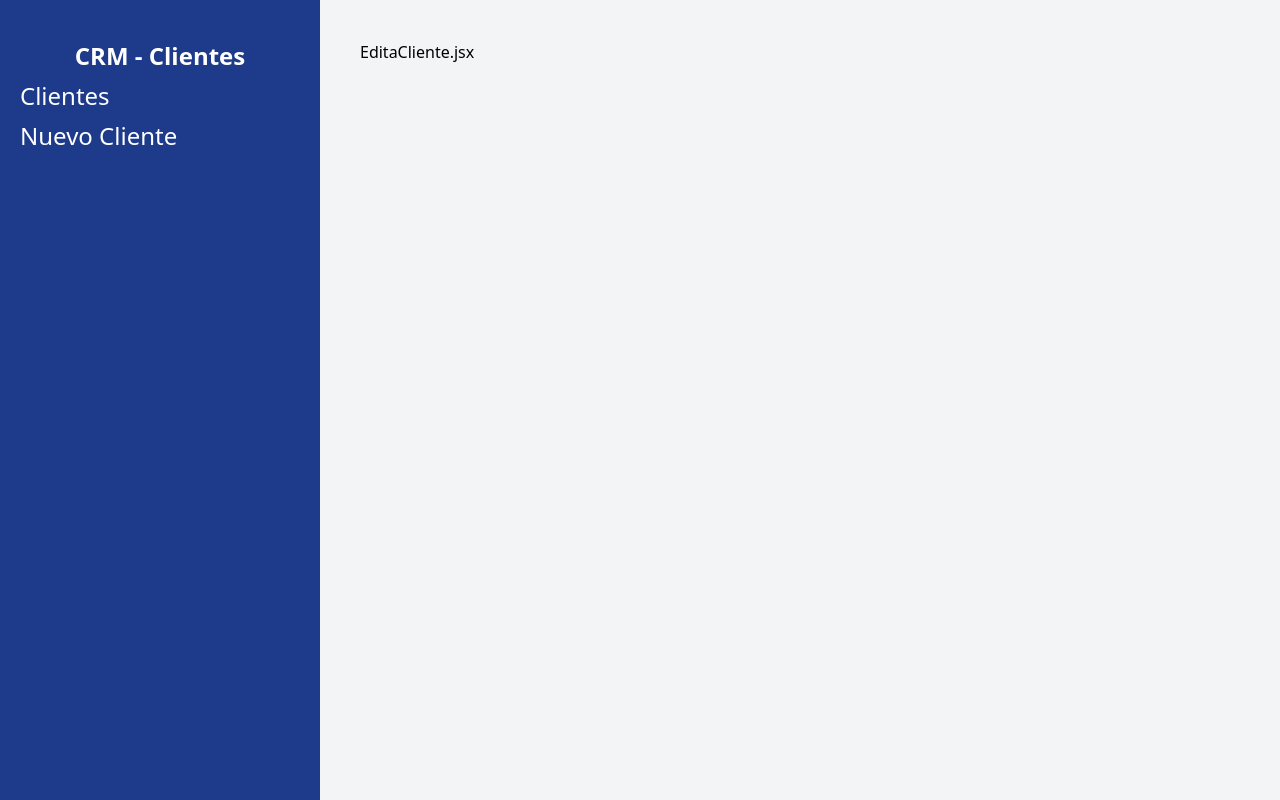
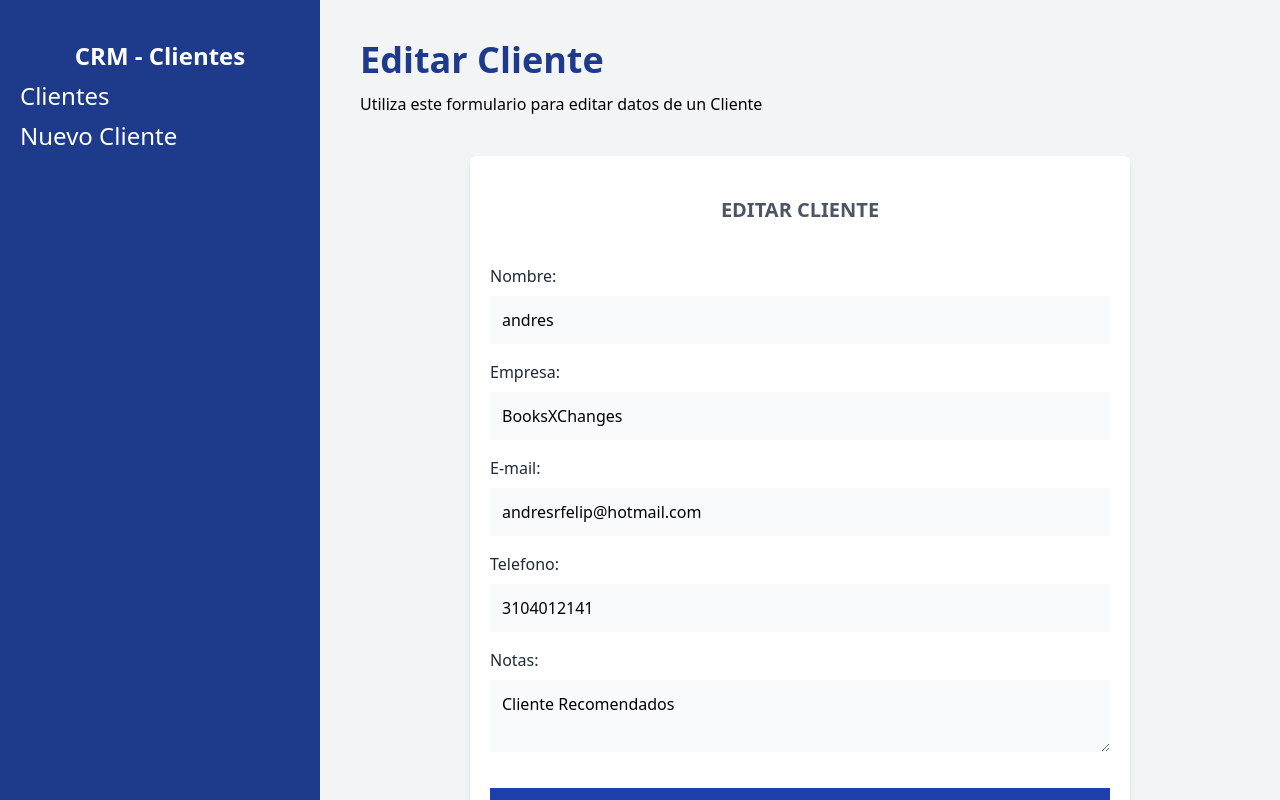
Before and after one commit to afrivera/CRM-React, a React (Vite) app: page /clientes/editar/1 in a window 1280 px wide. Built offline with nearby package versions, Linux system fonts and the light colour scheme; data requests are answered from the project's data file.

Commit message:
se Configura EditarClientes y funcionalidad

```diff
--- a/db.json
+++ b/db.json
@@ -5,11 +5,11 @@
       "empresa": "BooksXChanges",
       "email": "andresrfelip@hotmail.com",
       "telefono": "3104012141",
-      "notas": "Cliente Recomendado",
+      "notas": "Cliente Recomendados",
       "id": 1
     },
     {
-      "nombre": "andres",
+      "nombre": "andres Editado",
       "empresa": "BooksXChanges",
       "email": "andresrfelip@hotmail.com",
       "telefono": "3104012141",
@@ -25,7 +25,7 @@
       "id": 3
     },
     {
-      "nombre": "Paol",
+      "nombre": "Paola Muelas",
       "empresa": "Diseños",
       "email": "paola@paola.com",
       "telefono": "",
@@ -39,6 +39,30 @@
       "telefono": "",
       "notas": "padrinos mágicos",
       "id": 5
+    },
+    {
+      "nombre": "carlos Actualizado",
+      "empresa": "Data",
+      "email": "hola@hola.com",
+      "telefono": "31312121",
+      "notas": "Recomendado",
+      "id": 6
+    },
+    {
+      "nombre": "Edelmira",
+      "empresa": "Rincon Sabor",
+      "email": "edelmira@prueba.com",
+      "telefono": "333",
+      "notas": "Cocina",
+      "id": 7
+    },
+    {
+      "nombre": "Pablo",
+      "empresa": "Gelatina",
+      "email": "pablo@correo.com",
+      "telefono": "",
+      "notas": "",
+      "id": 8
     }
   ]
 }
--- a/src/components/Cliente.jsx
+++ b/src/components/Cliente.jsx
@@ -4,14 +4,14 @@ const Cliente = ({ cliente }) => {
 
     const navigate = useNavigate();
 
-    const { nombre, empresa, email,telefono, notas,  id } = cliente;
+    const { nombre, empresa, email,telefono,  id } = cliente;
 
     return (
         <tr className='border-b hover:bg-gray-50'>
             <td className='p-3'>{nombre}</td>
             <td className='p-3'>
-                <p><span className='text-gray-800 uppercase fontbold'>Email:</span></p>
-                <p><span className='text-gray-800 uppercase fontbold'>Telefono:</span>{telefono}</p>
+                <p><span className='text-gray-800 uppercase fontbold'>Email:</span> {email}</p>
+                <p><span className='text-gray-800 uppercase fontbold'>Telefono:</span> {telefono}</p>
             </td>
             <td className='p-3'>{empresa}</td>
             <td className='p-3'>
@@ -24,6 +24,7 @@ const Cliente = ({ cliente }) => {
                 <button
                     type='button'
                     className='bg-blue-600 hover:bg-blue-700 block w-full text-white p-2 uppercase font-bold text-sx rounded-sm mt-3'
+                    onClick={()=> navigate(`/clientes/editar/${ id }`)}
                 >Editar</button>
 
                 <button
--- a/src/components/Formulario.jsx
+++ b/src/components/Formulario.jsx
@@ -2,8 +2,9 @@ import {Formik, Form, Field} from 'formik';
 import { useNavigate } from 'react-router-dom';
 import * as Yup from 'yup';
 import Alerta from './Alerta';
+import Spinner from './Spinner';
 
-const Formulario = () => {
+const Formulario = ({ cliente={}, cargando=false}) => {
 
     const navigate = useNavigate();
 
@@ -25,18 +26,34 @@ const Formulario = () => {
     })
 
     const handleSubmit = async valores => {
+        let respuesta;
         try {
+            if( cliente.id){
+                // Editar Registro
+                const url = `http://localhost:4000/clientes/${ cliente.id}`;
+                respuesta = await fetch(url,{
+                    method: 'PUT',
+                    body: JSON.stringify( valores ),
+                    headers:{
+                        "Content-Type": "application/json"
+                    }
+                });
+
+
+                navigate('/clientes');
+            }else {
+                // Nuevo Registro
                 const url = 'http://localhost:4000/clientes';
-            const respuesta = await fetch(url,{
+                respuesta = await fetch(url,{
                     method: 'POST',
                     body: JSON.stringify( valores ),
                     headers:{
                         "Content-Type": "application/json"
                     }
                 });
-            const resultado = await respuesta.json();
-            console.log(resultado);
 
+            }
+            await respuesta.json();
             navigate('/clientes');
         } catch (error) {
             console.log(error);
@@ -44,17 +61,19 @@ const Formulario = () => {
     }
 
     return (
+        cargando ? <Spinner /> :
         <div className='bg-white mt-10 px-5 py-10 rounded-md shadow-md md:w-3/4 mx-auto'>
-            <h1 className='text-gray-600 font-bold text-xl uppercase text-center'>Agregar Cliente</h1>
+            <h1 className='text-gray-600 font-bold text-xl uppercase text-center'>{ cliente?.nombre ? 'Editar Cliente' : 'Agregar Cliente'}</h1>
 
             <Formik
                 initialValues={{
-                    nombre: '',
-                    empresa: '',
-                    email: '',
-                    telefono: '',
-                    notas: ''
+                    nombre: cliente?.nombre ?? '',
+                    empresa: cliente?.empresa ?? '',
+                    email: cliente?.email ?? '',
+                    telefono: cliente?.telefono ?? '',
+                    notas: cliente?.notas ?? ''
                 }}
+                enableReinitialize={ true }
                 onSubmit={ async ( values, { resetForm } )=>{
                     await handleSubmit( values );
 
@@ -156,7 +175,7 @@ const Formulario = () => {
 
                         <input
                             type='submit'
-                            value='Agregar Cliente'
+                            value={ cliente?.nombre ? 'Editar Cliente' : 'Agregar Cliente'}
                             className='mt-5 w-full bg-blue-800 p-3 text-white uppercase font-bold text-lg'
                         />
                     </Form>
@@ -167,4 +186,9 @@ const Formulario = () => {
     )
 }
 
+// definir props por default si no son enviados
+// Formulario.defaultProps = {
+//     cliente: {}
+// }
+
 export default Formulario;
--- a/src/pages/EditarCliente.jsx
+++ b/src/pages/EditarCliente.jsx
@@ -1,10 +1,46 @@
-import React from 'react'
+import { useParams } from 'react-router-dom';
+import { useState, useEffect } from 'react';
+import Formulario from '../components/Formulario';
 
 const EditarCliente = () => {
+
+  // state para el cliente
+  const [cliente, setCliente] = useState({});
+  const [cargando, setCargando] = useState(true);
+
+  // leer el id en el que nos encontramos
+  const { id } = useParams();
+
+  useEffect(() => {
+    const obtenerClienteApi = async () => {
+      try {
+        const url = `http://localhost:4000/clientes/${id}`;
+        const respuesta = await fetch(url);
+        const resultado = await respuesta.json();
+
+        setCliente(resultado);
+      } catch (error) {
+        console.log(error);
+      }
+      setCargando(false);
+    };
+    obtenerClienteApi();
+  }, [setCargando]);
+
   return (
-    <div>
-        <h1>EditaCliente.jsx</h1>
-    </div>
+    <>
+      <h1 className='font-black text-4xl text-blue-900'>Editar Cliente</h1>
+      <p className='mt-3'>Utiliza este formulario para editar datos de un Cliente </p>
+
+      {
+        cliente?.nombre ?
+        (<Formulario
+          cliente ={ cliente }
+          cargando ={cargando }
+        />): <p>Cliente ID no válido</p>
+
+      }
+    </>
   )
 }
 
--- a/src/pages/Inicio.jsx
+++ b/src/pages/Inicio.jsx
@@ -6,8 +6,10 @@ const Inicio = () => {
 
   // state
   const [clientes, setClientes] = useState([]);
+  const [cargando, setCargando] = useState(true)
 
   useEffect(()=>{
+
     const obtenerClientesApi = async ()=>{
       try {
         const url = 'http://localhost:4000/clientes';
@@ -18,14 +20,14 @@ const Inicio = () => {
       } catch (error) {
         console.log(error);
       }
+      setCargando(false)
     }
-
     obtenerClientesApi();
   },[]);
 
   return (
 
-
+    cargando ? <Spinner /> :
 
     <>
       <h1 className='font-black text-4xl text-blue-900'>Clientes</h1>
--- a/src/pages/NuevoCliente.jsx
+++ b/src/pages/NuevoCliente.jsx
@@ -1,4 +1,3 @@
-import React from 'react'
 import Formulario from '../components/Formulario'
 
 const NuevoCliente = () => {
--- a/src/pages/VerCliente.jsx
+++ b/src/pages/VerCliente.jsx
@@ -25,8 +25,6 @@ const VerCliente = () => {
     };
     obtenerClienteApi();
   }, []);
-
-  console.log(cargando);
 
   return(
     cargando ? <Spinner /> :
```
Lines whose indentation alone changed are shown as unchanged.
